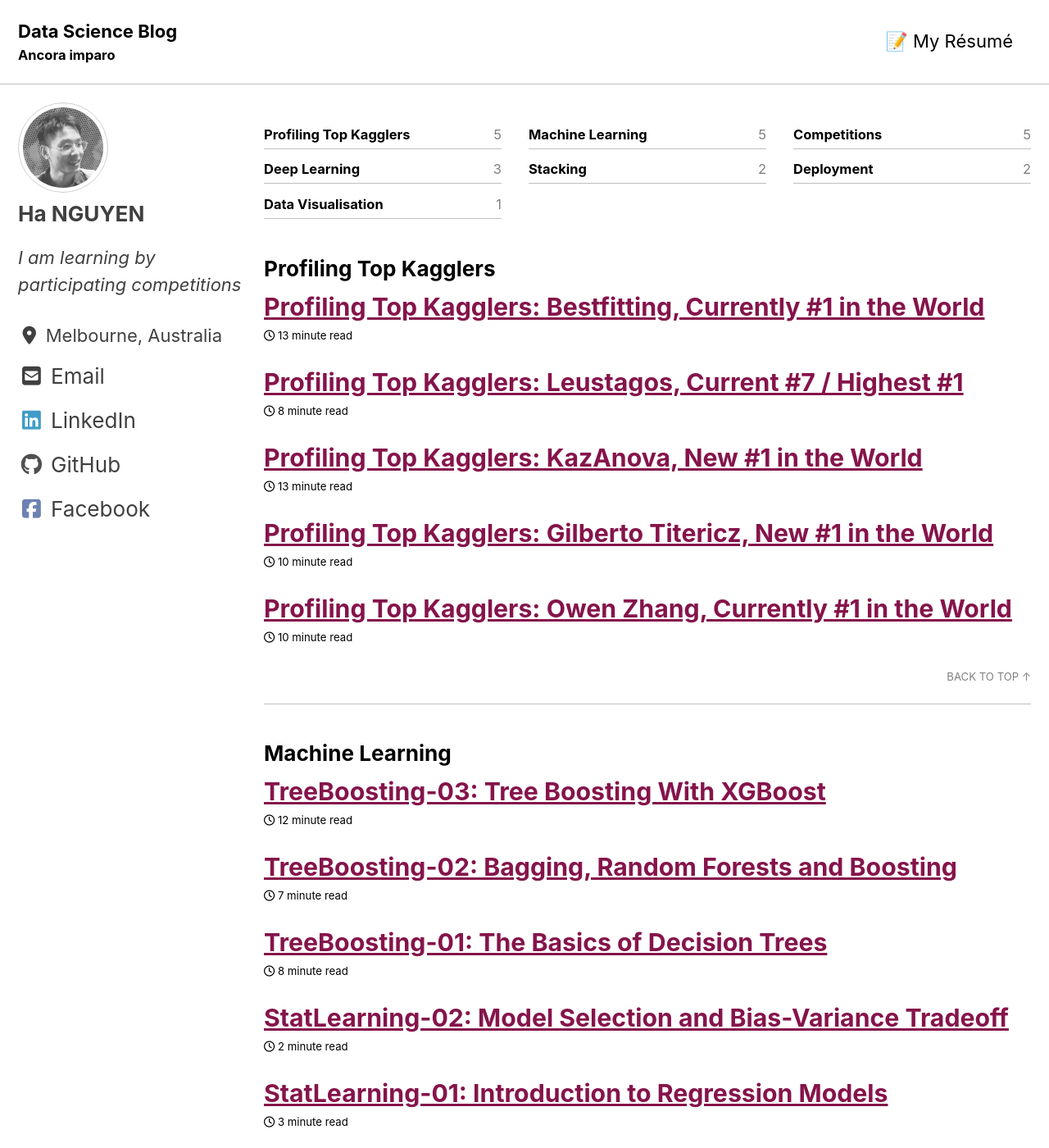
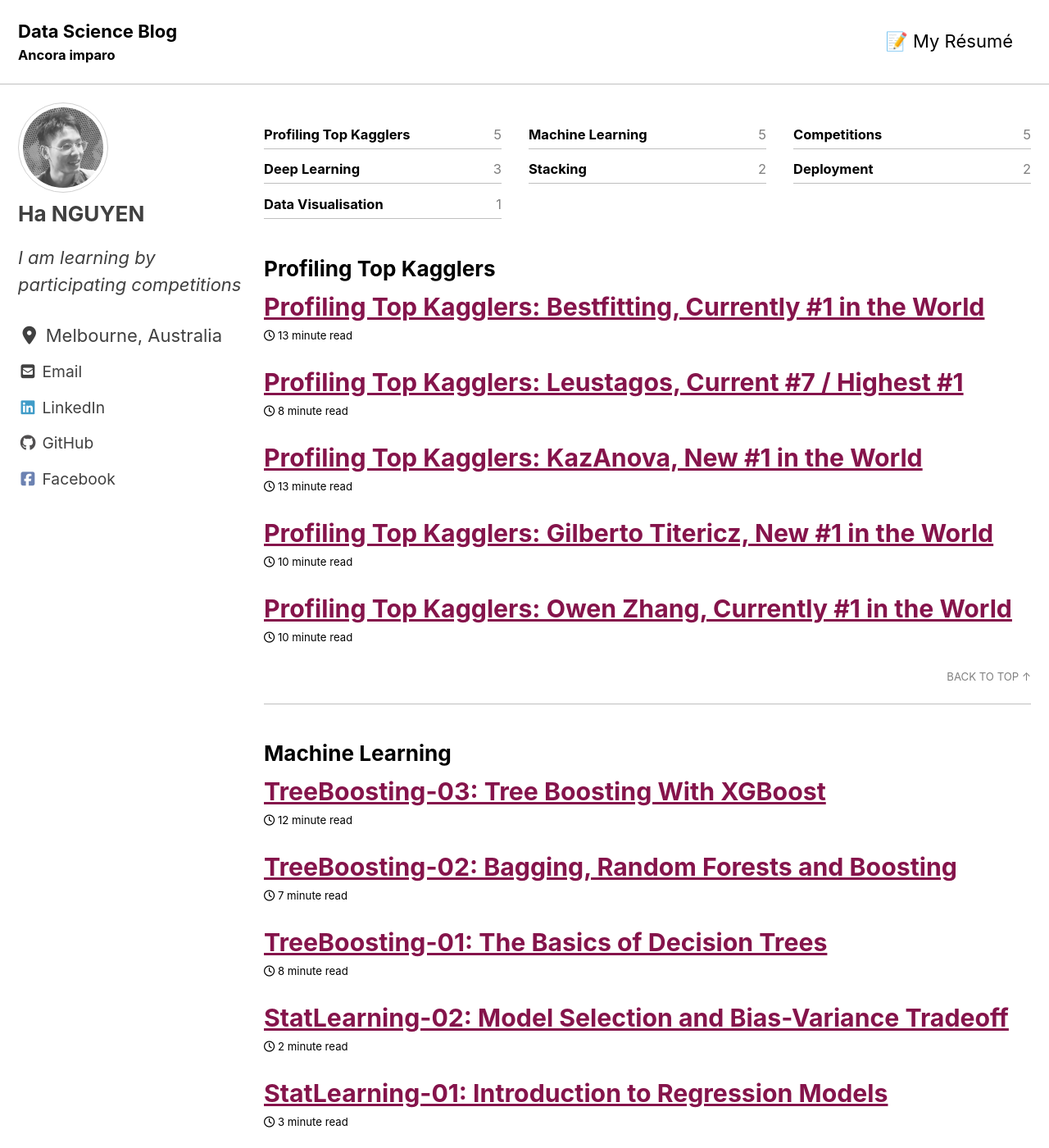
Before and after one commit to datasciblog/datasciblog.github.io, a Jekyll site: the page built from index.html, in a window 1280 px wide and 1400 px high. Shown: the whole window at 82% size. Built offline with Jekyll 4.4.1, drawn with Linux system fonts in a browser that asks for light colours; cached includes are drawn as plain includes; nearby versions of some CDN libraries; the list of posts is cut into pages by our own code.

Commit message:
Update _sidebar.scss

```diff
--- a/_sass/minimal-mistakes/_sidebar.scss
+++ b/_sass/minimal-mistakes/_sidebar.scss
@@ -282,7 +282,7 @@
     padding-top: 2px;
     padding-bottom: 2px;
     color: inherit;
-    font-size: $type-size-5;
+    font-size: $type-size-7;
     text-decoration: none;
 
     &:hover {
```
